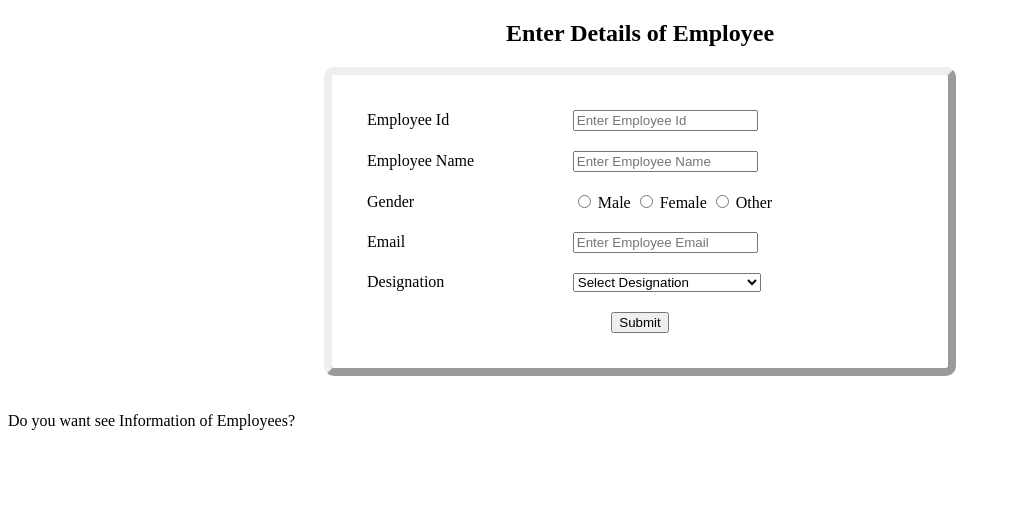
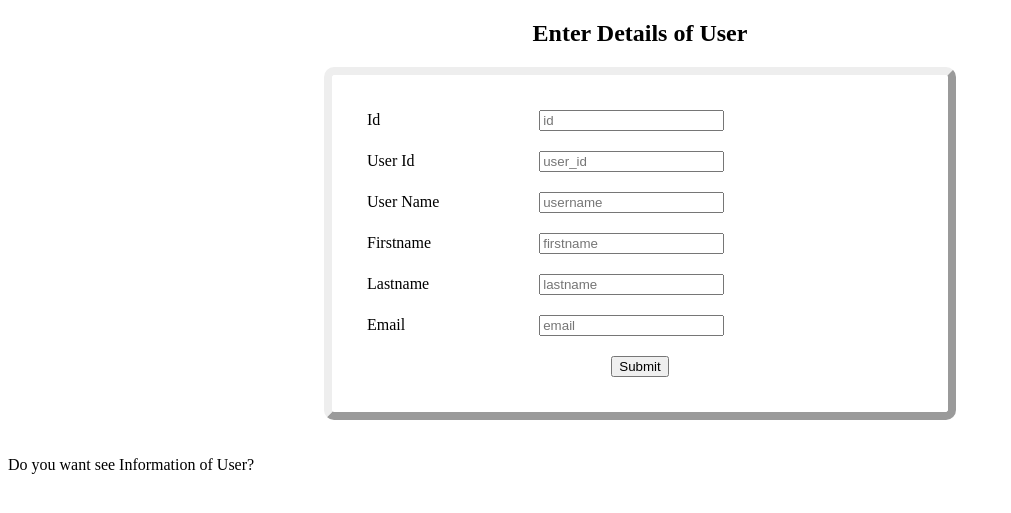
Before and after one commit to nhat103/crud_django, a Django app: page /insert/ in a window 1280 px wide. Shown: the top 513 px of the page, without its empty margins (0-1011 px from the left). Run offline with Django 4.2, Linux system fonts and the light colour scheme.

Commit message:
add insert menthod

```diff
--- a/crud/static/css/insert.css
+++ b/crud/static/css/insert.css
@@ -1,4 +1,5 @@
 table {
+    width: 50%;
     border: 8px outset;
     border-radius: 10px;
     border-spacing: 10px;
@@ -11,3 +12,12 @@ th,
 td {
     padding: 5px;
 }
+
+h2 {
+    text-align: center;
+}
+
+.btnsubmit {
+    text-align: center;
+    align: center;
+}
--- a/crud/templates/insert.html
+++ b/crud/templates/insert.html
@@ -5,47 +5,44 @@
     <meta charset="UTF-8">
     <meta http-equiv="X-UA-Compatible" content="IE=edge">
     <meta name="viewport" content="width=device-width, initial-scale=1.0">
-    <title>Enter Employee</title>
+    <title>Enter User</title>
 </head>
 {% load static %}
 <link rel="stylesheet" href="{% static 'css/insert.css' %}">
 
 <body>
-    <h2 style="text-align:center"> Enter Details of Employee </h2>
-    <form method="POST">
-        {% csrf_token %}
+    <h2 style="text-align:center"> Enter Details of User </h2>
+    <form method="post">{% csrf_token %}
+        <!-- {% csrf_token %}  -->
         <table style="width:50%" align="center">
             <tr>
-                <td>Employee Id</td>
-                <td><input type="text" placeholder="Enter Employee Id" name="EmpId" </td>
+                <td>Id</td>
+                <td><input type="text" placeholder="id" name="id"> </td>
             </tr>
             <tr>
-                <td>Employee Name</td>
-                <td><input type="text" placeholder="Enter Employee Name" name="EmpName" </td>
+                <td>User Id</td>
+                <td><input type="text" placeholder="user_id" name="user_id"> </td>
             </tr>
             <tr>
-                <td>Gender</td>
-                <td><input type="radio" name="EmpGender" value="Male"> Male
-                    <input type="radio" name="EmpGender" value="Female"> Female
-                    <input type="radio" name="EmpGender" value="Other"> Other
-                </td>
+                <td>User Name</td>
+                <td><input type="text" placeholder="username" name="username"> </td>
+            </tr>
+            <tr>
+                <td>Firstname</td>
+                <td><input type="text" placeholder="firstname" name="firstname"></td>
+
+            </tr>
+            <tr>
+                <td>Lastname</td>
+                <td><input type="text" placeholder="lastname" name="lastname"></td>
+
             </tr>
             <tr>
                 <td>Email</td>
-                <td><input type="email" placeholder="Enter Employee Email" name="EmpEmail" </td>
+                <td><input type="email" placeholder="email" name="email"></td>
+
             </tr>
-            <tr>
-                <td>Designation</td>
-                <td><select name="EmpDesignation">
-                        <option selected disabled=true>Select Designation</option>
-                        <option> Project Manager </option>
-                        <option> Programmer </option>
-                        <option> Desktop Support Technician </option>
-                        <option> Web Developer </option>
-                        <option> Financial Advisor </option>
-                        </option>
-                    </select></td>
-            </tr>
+
             <tr>
                 <td colspan="2" align="center"><input type="submit" class="btn btn-success"> </td>
             </tr>
@@ -53,7 +50,7 @@
 
         <br><br>
         <div class="alert alert-danger" role="alert">
-            Do you want see Information of Employees?
+            Do you want see Information of User?
         </div>
 
         <p>
--- a/crud/views.py
+++ b/crud/views.py
@@ -1,5 +1,6 @@
+from django.views.decorators.csrf import csrf_exempt
 from django.shortcuts import render
-from django.template import loader
+from django.template import loader, RequestContext
 from django.http import HttpResponse
 from crud.models import Users
 
@@ -12,7 +13,19 @@ def show(request):
     return HttpResponse(template.render({'users': users}))
 
 
+@csrf_exempt
 def insert(request):
+
+    if request.method == "POST":
+        id = request.POST['id']
+        user_id = request.POST['user_id']
+        username = request.POST['username']
+        firstname = request.POST['firstname']
+        lastname = request.POST['lastname']
+        email = request.POST['email']
+        data = Users(id=id, user_id=user_id, username=username,
+                     firstname=firstname, lastname=lastname, email=email)
+        data.save()
 
     template = loader.get_template('insert.html')
     return HttpResponse(template.render())
```
